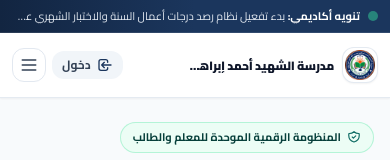
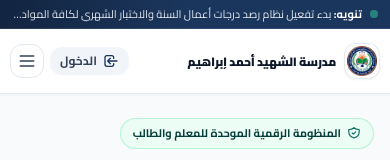
Before and after one commit to AsmaaKhaaled/Elshahid-Ahmed-Ebrahem-school-FrontEnd, an Angular app: page / in a window 390 px wide. Shown: the top 160 px of the page. Built offline with nearby package versions, Linux system fonts and the light colour scheme.

Commit message:
fix(navbar): resolve responsive overflow, title truncation, and tablet collision across all breakpoints

```diff
--- a/src/app/shared/components/public-header/public-header.component.html
+++ b/src/app/shared/components/public-header/public-header.component.html
@@ -1,25 +1,25 @@
 <!-- ================= 1. Top Notice & Academic Session Ticker ================= -->
-<div class="bg-gradient-to-r from-portal-navyDark via-portal-navy to-portal-navy text-white text-xs py-2 px-3 sm:px-6 lg:px-8 border-b border-white/10 w-full overflow-hidden">
-  <div class="max-w-7xl mx-auto flex flex-col md:flex-row items-center justify-between gap-1.5 md:gap-4">
+<div class="bg-gradient-to-r from-portal-navyDark via-portal-navy to-portal-navy text-white text-xs py-1.5 sm:py-2 px-3 sm:px-6 lg:px-8 border-b border-white/10 w-full overflow-hidden">
+  <div class="max-w-7xl mx-auto flex items-center justify-between gap-2 sm:gap-4">
     <!-- Right Announcement -->
-    <div class="flex items-center gap-2 text-[11px] sm:text-xs min-w-0 w-full md:w-auto text-center md:text-right justify-center md:justify-start">
-      <span class="w-2.5 h-2.5 rounded-full bg-emerald-400 animate-pulse shrink-0"></span>
+    <div class="flex items-center gap-2 text-[11px] sm:text-xs min-w-0 flex-1">
+      <span class="w-2 h-2 sm:w-2.5 sm:h-2.5 rounded-full bg-emerald-400 animate-pulse shrink-0"></span>
       <span class="text-slate-200 truncate">
-        <strong class="text-white font-bold">تنويه أكاديمي:</strong>
-        بدء تفعيل نظام رصد درجات أعمال السنة والاختبار الشهري عبر بوابة المعلمين الإلكترونية لكافة المواد ({{ academicTerm().label }}).
+        <strong class="text-white font-bold">تنويه:</strong>
+        بدء تفعيل نظام رصد درجات أعمال السنة والاختبار الشهري لكافة المواد ({{ academicTerm().label }}).
       </span>
     </div>
 
-    <!-- Left Badges -->
+    <!-- Left Badges (Hidden on mobile < 640px to keep ticker strictly single-line) -->
     <div class="hidden sm:flex items-center gap-2 text-[10px] sm:text-xs font-semibold shrink-0">
       <span class="bg-white/10 px-2.5 py-0.5 rounded-full border border-white/15 text-slate-200 whitespace-nowrap">
         العام الدراسي: {{ academicYear() }}
       </span>
-      <span class="inline-flex items-center gap-1.5 text-primary-200 bg-portal-navyDark/60 px-2.5 py-0.5 rounded-full border border-primary-400/20 whitespace-nowrap">
+      <span class="hidden md:inline-flex items-center gap-1.5 text-primary-200 bg-portal-navyDark/60 px-2.5 py-0.5 rounded-full border border-primary-400/20 whitespace-nowrap">
         <svg class="w-3.5 h-3.5 text-emerald-400 shrink-0" fill="none" viewBox="0 0 24 24" stroke="currentColor">
           <path stroke-linecap="round" stroke-linejoin="round" stroke-width="2" d="M9 12l2 2 4-4m6 2a9 9 0 11-18 0 9 9 0 0118 0z" />
         </svg>
-        <span>نظام التعليم المصري المعتمد</span>
+        <span>نظام التعليم المصري</span>
       </span>
     </div>
   </div>
@@ -27,17 +27,19 @@
 
 <!-- ================= 2. Main Navigation Bar ================= -->
 <header class="bg-white sticky top-0 z-40 border-b border-slate-200/90 shadow-sm w-full">
-  <div class="max-w-7xl mx-auto px-3 sm:px-6 lg:px-8 h-16 sm:h-20 flex items-center justify-between gap-2 sm:gap-4">
+  <div class="max-w-7xl mx-auto px-2.5 sm:px-6 lg:px-8 h-16 sm:h-20 flex items-center justify-between gap-2 sm:gap-4">
 
     <!-- School Identity & Crest (Right in RTL) -->
-    <a routerLink="/" class="flex items-center gap-2 sm:gap-3.5 shrink min-w-0 group hover:opacity-95 transition-opacity">
+    <a routerLink="/" class="flex items-center gap-2 sm:gap-3 shrink min-w-0 group hover:opacity-95 transition-opacity">
       <img
         [src]="schoolLogo"
         alt="شعار مدرسة الشهيد أحمد إبراهيم"
         class="w-9 h-9 sm:w-11 sm:h-11 rounded-xl sm:rounded-2xl object-cover shadow-sm border border-slate-200/90 bg-white p-0.5 shrink-0" />
       <div class="min-w-0">
-        <h1 class="text-xs sm:text-sm lg:text-base font-black text-slate-900 tracking-tight leading-tight truncate max-w-[145px] xs:max-w-[210px] sm:max-w-none">
-          مدرسة الشهيد أحمد إبراهيم <span class="hidden sm:inline font-bold text-slate-700">حسب الله الإعدادية بنين</span>
+        <h1 class="text-xs sm:text-sm lg:text-base font-black text-slate-900 tracking-tight leading-tight truncate">
+          <span>مدرسة الشهيد أحمد إبراهيم</span>
+          <span class="hidden lg:inline font-bold text-slate-700"> حسب الله الإعدادية بنين</span>
+          <span class="hidden sm:inline lg:hidden font-bold text-slate-700"> الإعدادية</span>
         </h1>
         <p class="text-[10px] sm:text-[11px] text-slate-500 font-semibold truncate hidden xl:block">
           بوابة التعلم والخدمات الأكاديمية الإلكترونية
@@ -45,25 +47,25 @@
       </div>
     </a>
 
-    <!-- Middle Navigation Links (Desktop) - Centered & Balanced -->
-    <nav class="hidden md:flex items-center justify-center gap-2 lg:gap-3 text-xs lg:text-sm font-bold text-slate-600 flex-1 mx-4">
+    <!-- Middle Navigation Links (Desktop: Only shown on lg+ to prevent tablet collapse) -->
+    <nav class="hidden lg:flex items-center justify-center gap-1.5 xl:gap-3 text-xs xl:text-sm font-bold text-slate-600 flex-1 mx-2 xl:mx-4">
       <a
         routerLink="/"
         routerLinkActive="bg-portal-navy text-white shadow-sm"
         [routerLinkActiveOptions]="{ exact: true }"
-        class="px-3.5 py-2 rounded-xl hover:bg-slate-100 hover:text-slate-900 whitespace-nowrap transition-all">
+        class="px-3 xl:px-3.5 py-2 rounded-xl hover:bg-slate-100 hover:text-slate-900 whitespace-nowrap transition-all">
         الرئيسية
       </a>
       <a
         routerLink="/subjects"
         routerLinkActive="bg-portal-navy text-white shadow-sm"
-        class="px-3 py-2 rounded-xl hover:bg-slate-100 hover:text-slate-900 whitespace-nowrap transition-colors">
+        class="px-3 xl:px-3.5 py-2 rounded-xl hover:bg-slate-100 hover:text-slate-900 whitespace-nowrap transition-colors">
         المناهج والمقررات
       </a>
       <a
         routerLink="/announcements"
         routerLinkActive="bg-portal-navy text-white shadow-sm"
-        class="px-3 py-2 rounded-xl hover:bg-slate-100 hover:text-slate-900 whitespace-nowrap transition-colors">
+        class="px-3 xl:px-3.5 py-2 rounded-xl hover:bg-slate-100 hover:text-slate-900 whitespace-nowrap transition-colors">
         الإعلانات والتعميمات
       </a>
     </nav>
@@ -88,14 +90,14 @@
               </div>
             }
 
-            <!-- First Name Only -->
+            <!-- First Name Only (hidden on small mobile, visible on sm+) -->
             <span class="text-xs font-bold text-slate-800 hidden sm:inline-block leading-tight">
               {{ userFirstName() }}
             </span>
 
             <!-- Dropdown Chevron -->
             <svg
-              class="w-3.5 h-3.5 text-slate-400 transition-transform duration-200 hidden xs:block"
+              class="w-3.5 h-3.5 text-slate-400 transition-transform duration-200 hidden sm:block"
               [class.rotate-180]="isUserMenuOpen()"
               fill="none" viewBox="0 0 24 24" stroke="currentColor">
               <path stroke-linecap="round" stroke-linejoin="round" stroke-width="2.2" d="M19 9l-7 7-7-7" />
@@ -171,21 +173,21 @@
           <span class="absolute top-1 right-1 sm:top-1.5 sm:right-1.5 w-2 h-2 bg-rose-500 rounded-full"></span>
         </a>
       } @else {
-        <!-- Quick Portal Entrance Button -->
+        <!-- Quick Portal Entrance Button (Adapts on small screens) -->
         <a routerLink="/" fragment="portal-login-section"
-          class="inline-flex items-center gap-1.5 px-2.5 sm:px-3 py-1.5 sm:py-2 rounded-xl bg-slate-100 hover:bg-slate-200/80 text-slate-700 font-bold text-xs transition-colors whitespace-nowrap">
+          class="inline-flex items-center gap-1.5 px-2.5 sm:px-3.5 py-1.5 sm:py-2 rounded-xl bg-slate-100 hover:bg-slate-200/80 text-slate-700 font-bold text-xs transition-colors whitespace-nowrap shrink-0">
           <svg class="w-4 h-4 text-portal-navy shrink-0" fill="none" viewBox="0 0 24 24" stroke="currentColor">
             <path stroke-linecap="round" stroke-linejoin="round" stroke-width="2"
               d="M11 16l-4-4m0 0l4-4m-4 4h14m-5 4v1a3 3 0 01-3 3H6a3 3 0 01-3-3V7a3 3 0 013-3h7a3 3 0 013 3v1" />
           </svg>
-          <span class="hidden xs:inline">دخول البوابات</span>
-          <span class="xs:hidden">دخول</span>
+          <span class="hidden sm:inline">دخول البوابات</span>
+          <span class="sm:hidden">الدخول</span>
         </a>
       }
 
-      <!-- Mobile / Tablet Hamburger Menu Toggle (< md) -->
+      <!-- Mobile / Tablet Hamburger Menu Toggle (Shown on < lg) -->
       <button (click)="toggleMobileMenu()" type="button"
-        class="md:hidden p-1.5 sm:p-2.5 rounded-xl border border-slate-200 text-slate-700 hover:bg-slate-100 hover:text-portal-navy transition-colors shrink-0 focus:outline-none"
+        class="lg:hidden p-1.5 sm:p-2.5 rounded-xl border border-slate-200 text-slate-700 hover:bg-slate-100 hover:text-portal-navy transition-colors shrink-0 focus:outline-none cursor-pointer"
         title="القائمة">
         @if (isMobileMenuOpen()) {
         <svg class="w-5 h-5" fill="none" viewBox="0 0 24 24" stroke="currentColor">
@@ -201,16 +203,16 @@
   </div>
 </header>
 
-<!-- ================= Mobile / Tablet Navigation Drawer (< md) ================= -->
+<!-- ================= Mobile / Tablet Navigation Drawer (< lg) ================= -->
 @if (isMobileMenuOpen()) {
   <div (click)="closeMobileMenu()"
-    class="fixed inset-0 z-50 bg-slate-900/60 backdrop-blur-sm md:hidden transition-opacity">
+    class="fixed inset-0 z-50 bg-slate-900/60 backdrop-blur-sm lg:hidden transition-opacity">
   </div>
 }
 
 <aside [class.translate-x-full]="!isMobileMenuOpen()" [class.invisible]="!isMobileMenuOpen()"
   [class.pointer-events-none]="!isMobileMenuOpen()"
-  class="fixed top-0 right-0 z-50 h-screen w-80 max-w-[85vw] bg-white text-slate-800 shadow-2xl md:hidden transition-all duration-300 ease-in-out flex flex-col border-l border-slate-200">
+  class="fixed top-0 right-0 z-50 h-screen w-80 max-w-[85vw] bg-white text-slate-800 shadow-2xl lg:hidden transition-all duration-300 ease-in-out flex flex-col border-l border-slate-200">
 
   <!-- Drawer Header -->
   <div class="p-4 sm:p-5 border-b border-slate-100 flex items-center justify-between bg-slate-50">
@@ -226,7 +228,7 @@
     </div>
 
     <button (click)="closeMobileMenu()" type="button"
-      class="p-2 rounded-xl text-slate-400 hover:text-slate-700 hover:bg-slate-200/60 transition-colors shrink-0">
+      class="p-2 rounded-xl text-slate-400 hover:text-slate-700 hover:bg-slate-200/60 transition-colors shrink-0 cursor-pointer">
       <svg class="w-5 h-5" fill="none" viewBox="0 0 24 24" stroke="currentColor">
         <path stroke-linecap="round" stroke-linejoin="round" stroke-width="2" d="M6 18L18 6M6 6l12 12" />
       </svg>
@@ -251,14 +253,14 @@
           </div>
         </div>
         <button (click)="handleDirectDashboard(); closeMobileMenu()" type="button"
-          class="w-full py-2.5 px-3 rounded-xl bg-portal-navy text-white font-bold text-xs flex items-center justify-center gap-2 shadow-sm">
+          class="w-full py-2.5 px-3 rounded-xl bg-portal-navy text-white font-bold text-xs flex items-center justify-center gap-2 shadow-sm cursor-pointer">
           <span>الذهاب للوحة التحكم</span>
           <svg class="w-3.5 h-3.5" fill="none" viewBox="0 0 24 24" stroke="currentColor">
             <path stroke-linecap="round" stroke-linejoin="round" stroke-width="2" d="M14 5l7 7m0 0l-7 7m7-7H3" />
           </svg>
         </button>
         <button (click)="logout(); closeMobileMenu()" type="button"
-          class="w-full py-2 px-3 rounded-xl bg-rose-50 hover:bg-rose-100 text-rose-600 font-bold text-xs flex items-center justify-center gap-2 transition-colors">
+          class="w-full py-2 px-3 rounded-xl bg-rose-50 hover:bg-rose-100 text-rose-600 font-bold text-xs flex items-center justify-center gap-2 transition-colors cursor-pointer">
           <span>تسجيل الخروج</span>
           <svg class="w-3.5 h-3.5" fill="none" viewBox="0 0 24 24" stroke="currentColor">
             <path stroke-linecap="round" stroke-linejoin="round" stroke-width="2" d="M17 16l4-4m0 0l-4-4m4 4H7m6 4v1a3 3 0 01-3 3H6a3 3 0 01-3-3V7a3 3 0 013-3h4a3 3 0 013 3v1" />
```
